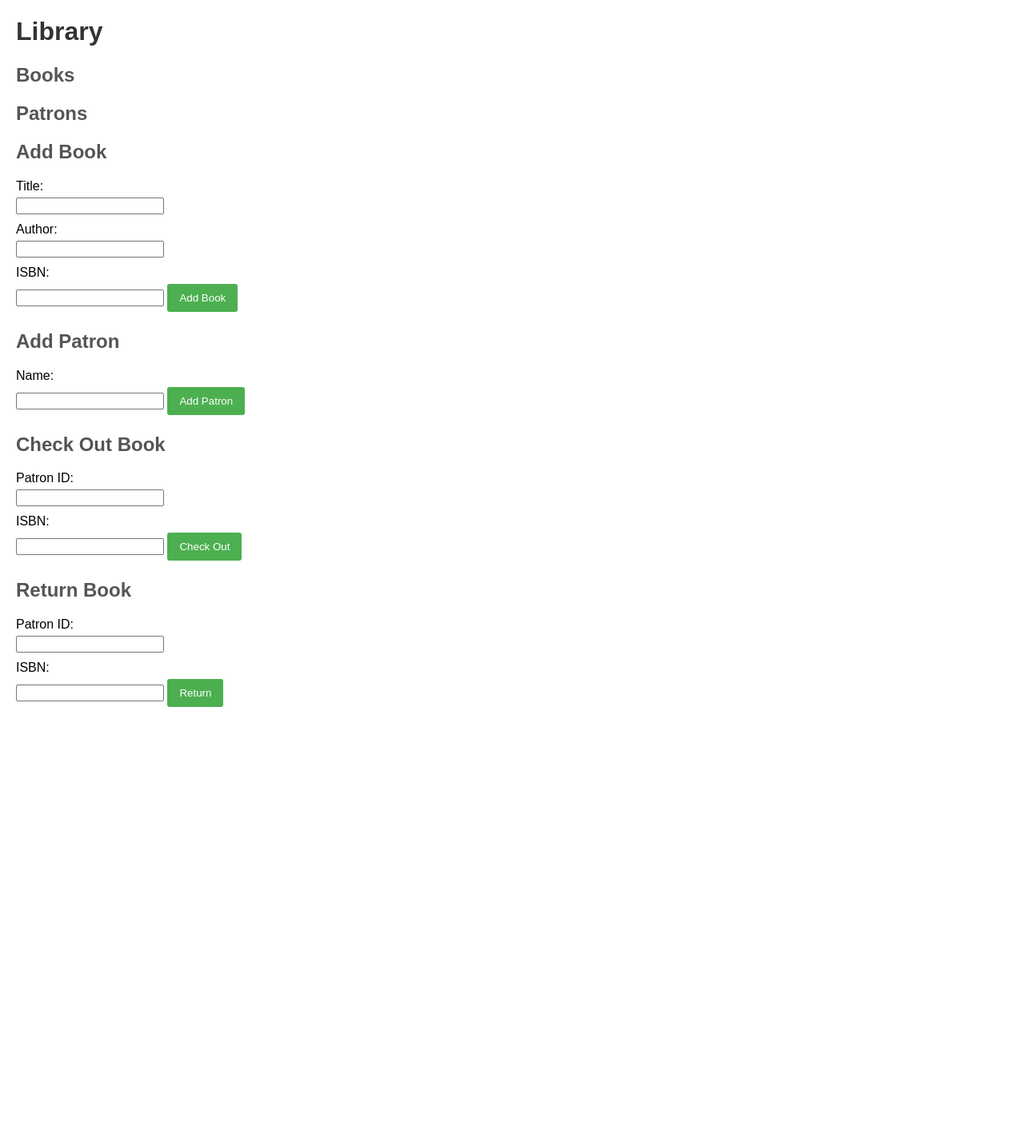
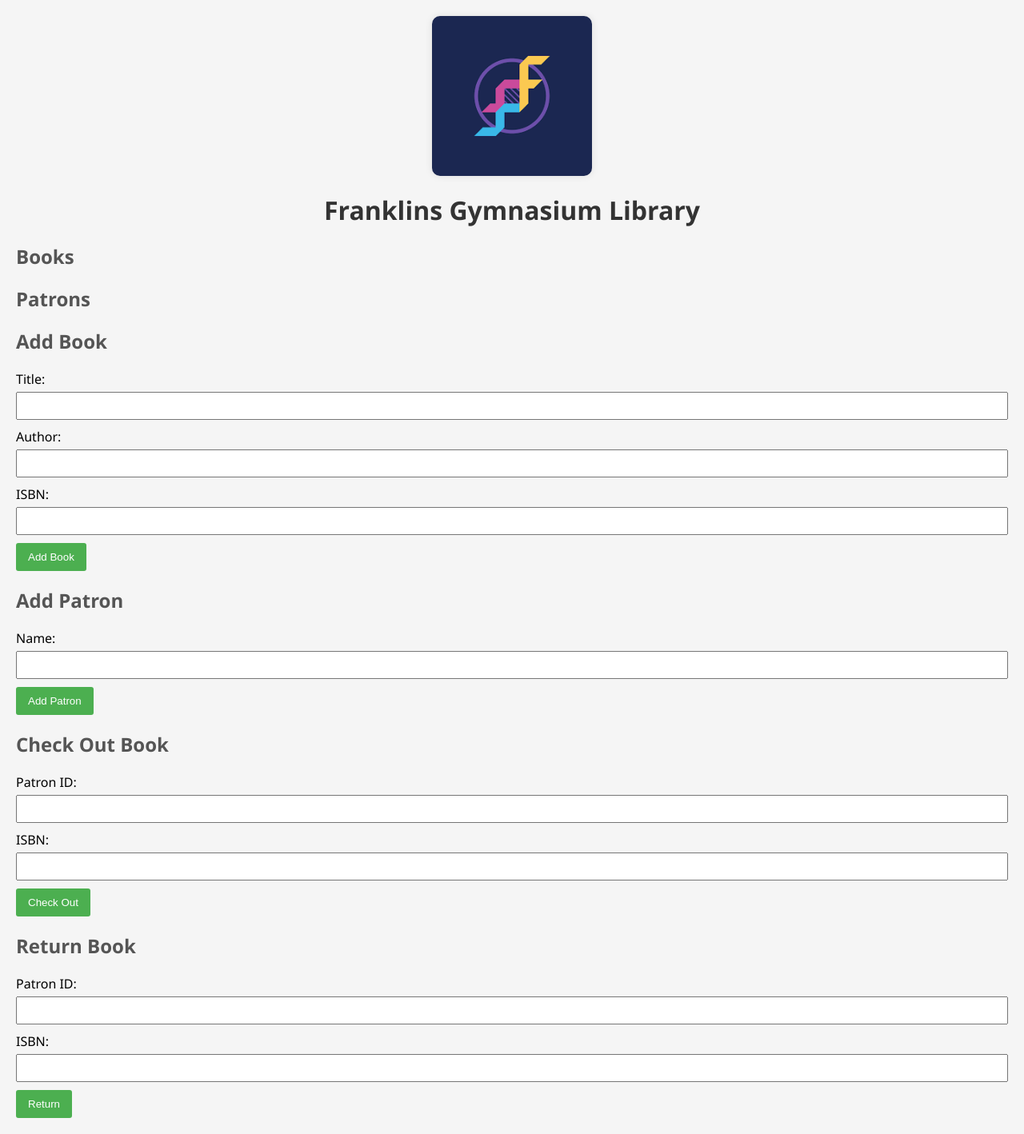
Before and after one commit to ZuccyDucky/bibliotek, a Flask app: page / in a window 1280 px wide. Shown: the whole page at 80% size. Before the commit the page ends 884 px from the top, so only its background shows below. Run offline with Flask 3, Linux system fonts and the light colour scheme.

Commit message:
Header added
Bild och titel

```diff
--- a/biblotek/static/style.css
+++ b/biblotek/static/style.css
@@ -1,12 +1,15 @@
 /* static/style.css */
 
 body {
-    font-family: Arial, sans-serif;
+    font-family: 'Segoe UI', Tahoma, Geneva, Verdana, sans-serif;
     margin: 20px;
+    background-color: #f5f5f5;
 }
 
 h1 {
     color: #333;
+    text-align: center;
+    margin-bottom: 20px;
 }
 
 h2 {
@@ -32,7 +35,10 @@ label {
 }
 
 input {
+    width: 100%;
+    padding: 8px;
     margin-bottom: 10px;
+    box-sizing: border-box;
 }
 
 button {
@@ -47,3 +53,14 @@ button {
 button:hover {
     background-color: #45a049;
 }
+
+/* Add some styling for the gymnasium logo */
+.logo {
+    max-width: 100%;
+    height: 200px;
+    width: 200px;
+    display: block;
+    margin: 0 auto;
+    border-radius: 10px; /* Example border-radius */
+    box-shadow: 0 0 10px rgba(0, 0, 0, 0.1); /* Example box-shadow */
+}
--- a/biblotek/templates/index.html
+++ b/biblotek/templates/index.html
@@ -5,10 +5,14 @@
     <meta http-equiv="X-UA-Compatible" content="IE=edge">
     <meta name="viewport" content="width=device-width, initial-scale=1.0">
     <link rel="stylesheet" href="{{ url_for('static', filename='style.css') }}">
-    <title>Library</title>
+    <title>Franklins Gymnasium Library</title>
 </head>
 <body>
-    <h1>Library</h1>
+    <header>
+        <img src="{{ url_for('static', filename='franklins logga.png') }}" alt="Franklins Gymnasium Logo" class="logo">
+
+        <h1>Franklins Gymnasium Library</h1>
+    </header>
 
     <h2>Books</h2>
     <ul>
```
Also changed, not shown: biblotek/static/franklins logga.png (added).
